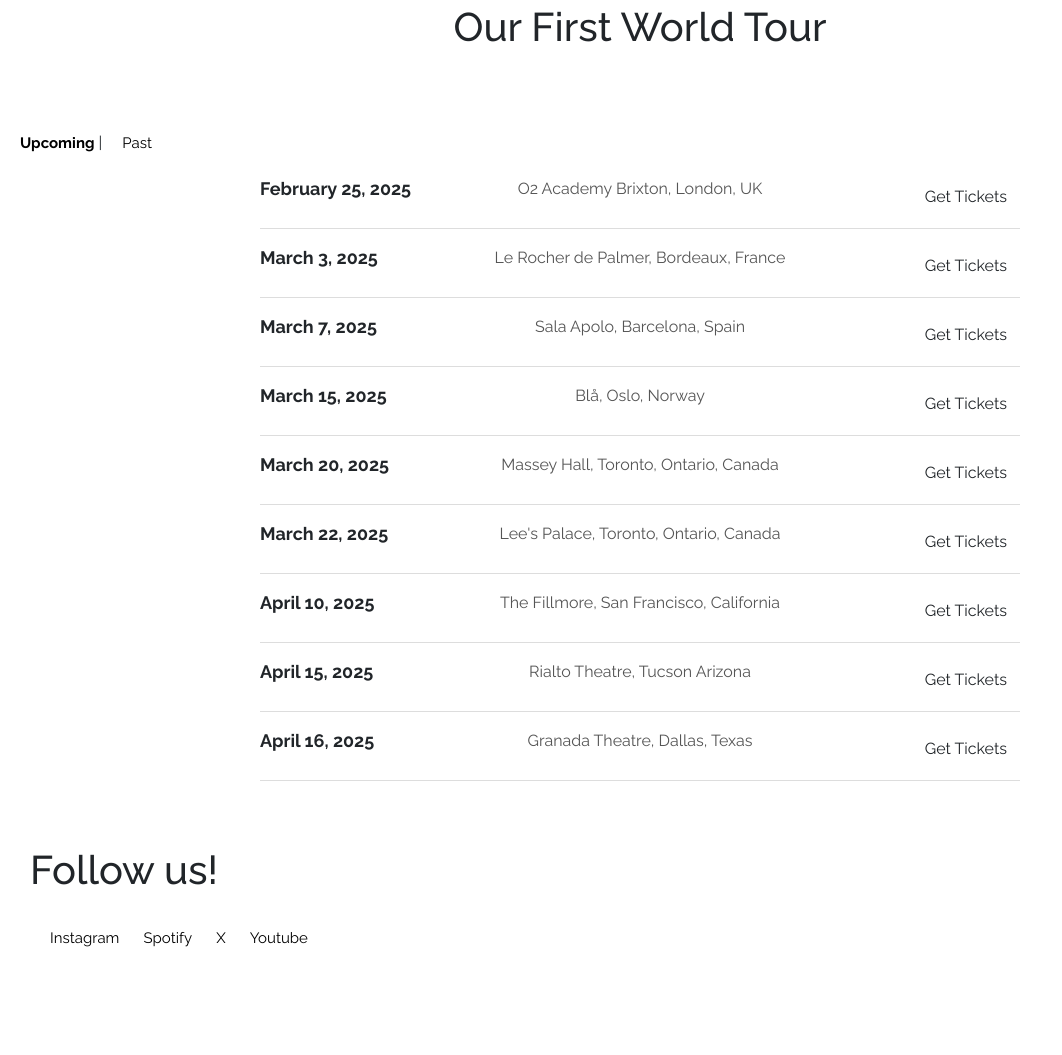
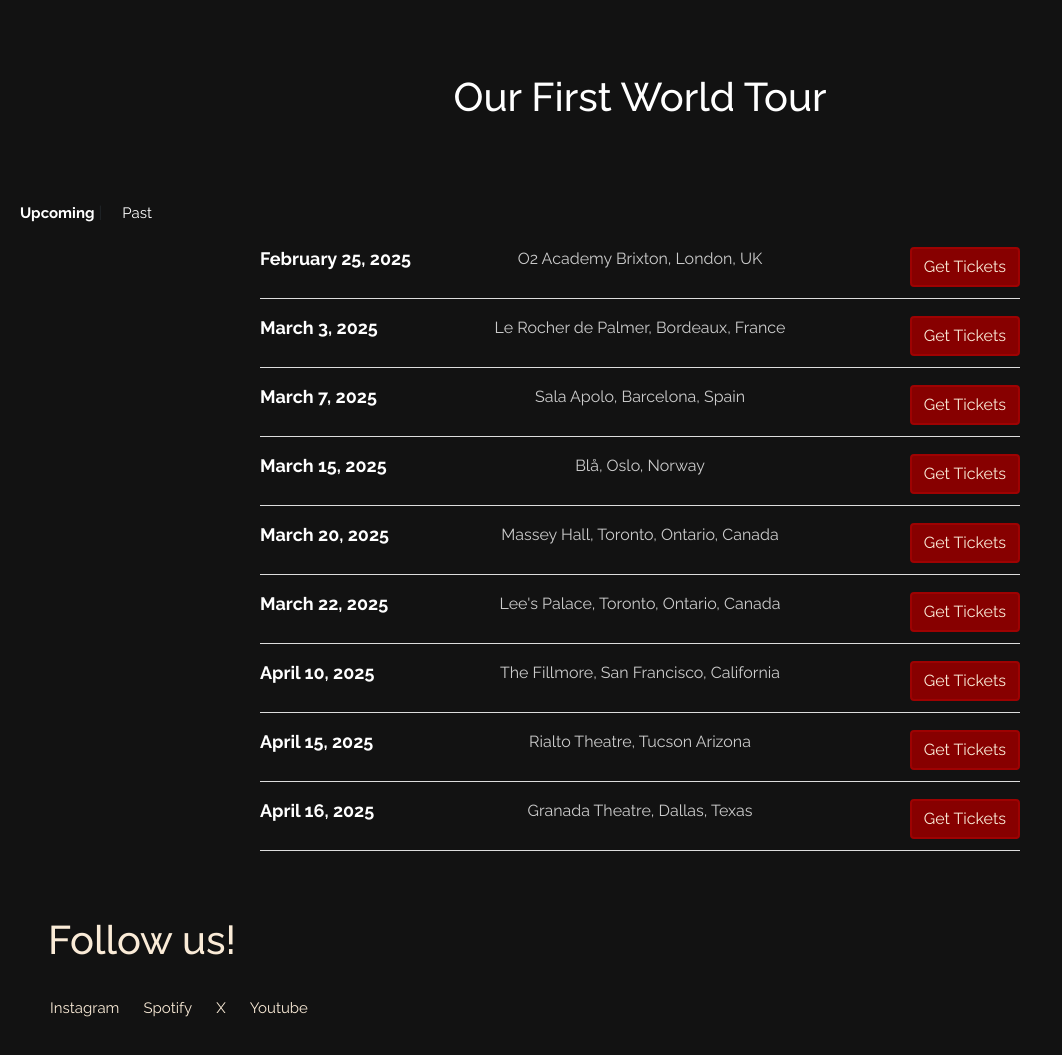
Before and after one commit to ritikavarghese/bpa2025, a plain HTML site: page tour.html in a window 1280 px wide. Shown: the part 77-1132 px from the top of the page, without its empty margins (0-1062 px from the left). Before the commit the page ends 1081 px from the top, so only its background shows below. Drawn offline with nearby package versions, Linux system fonts and the light colour scheme; a web font is replaced by a local one.

Commit message:
final tour edit

```diff
--- a/tour.css
+++ b/tour.css
@@ -28,22 +28,26 @@ header nav ul li a {
 body {
   margin-top: 80px; /* Adjust depending on the height of your navbar */
   font-family: 'Raleway', serif;
+  background-color:#121212;
 }
 
 .tourTitle {
   text-align: center;
-  margin-top: 20px;
+  margin-top: 150px;
+  color:white;
 }
 
 #dates {
   font-size: 15px;
   margin-left: 20px;
+  color:white;
 }
 
 #socials {
   margin-top: 30px;
   margin-bottom: 30px;
   margin-left: 30px;
+  color:antiquewhite;
 }
 
 h2 {
@@ -69,11 +73,12 @@ h2 {
   font-weight: bold;
   font-size: 18px;
   flex: 1;
+  color: white;
 }
 
 .location {
   font-size: 16px;
-  color: #555;
+  color: #cccccc;
   text-align: center;
   flex: 2;
 }
@@ -104,6 +109,7 @@ h2 {
 
   .tickets {
     text-align: center;
+
   }
 }
 
@@ -113,3 +119,35 @@ a {
   color: black;
   text-decoration: none;
 }
+
+#dates:hover{
+  color:red;
+  transition-delay:.1s;
+}
+
+.btn:hover{
+  color:rgb(17, 5, 5);
+  background-color: #c0c0c0;
+  border-color: #333;
+  transition-delay:.1s;
+}
+
+.btn{
+  background-color: #870000;
+  border-color: #9e0202;
+  border-width: 2px;
+  color:antiquewhite;
+}
+
+#examples{
+  color:antiquewhite;
+  font-size: 15px;
+}
+
+#examples:hover{
+  text-decoration: underline;
+}
+
+#follow{
+  margin-left: 18px;
+}
```
